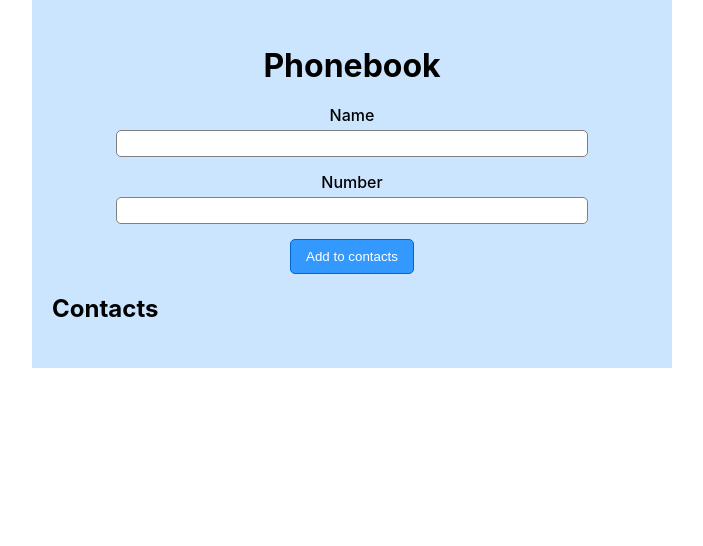
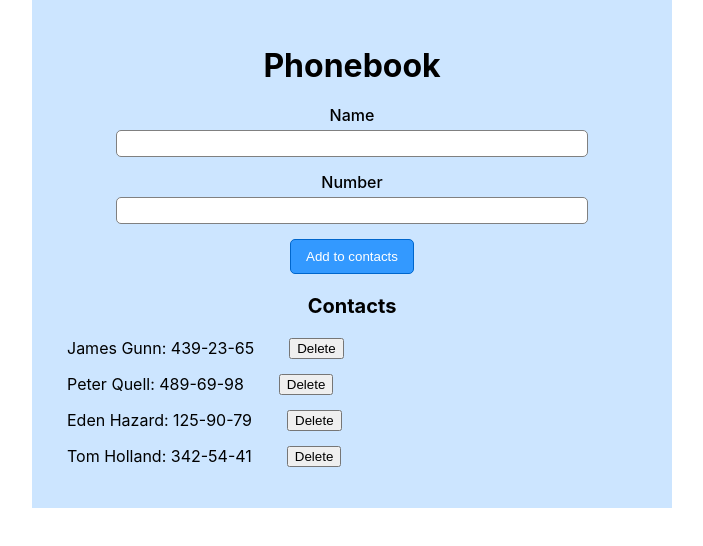
Before and after one commit to IhorShvydkyi/goit-react-hw-06-phonebook, a React (Create React App) app: page / in a window 1280 px wide. Shown: the top 546 px of the page, without its empty margins (288-991 px from the left). Built offline with nearby package versions, Linux system fonts and the light colour scheme.

Commit message:
add styles for container and form

```diff
--- a/src/App.js
+++ b/src/App.js
@@ -1,8 +1,8 @@
 import Container from "./components/Container/Container";
-import { Title } from "./App.styled";
+import { Title, ContactsTitle } from "./App.styled";
 import Form from "./components/Form/Form";
 // import Filter from './components/Filter/Filter'
-// import ContactList from './components/Contacts/ContactList'
+import ContactList from "./components/Contacts/ContactList";
 
 export default function App() {
   return (
@@ -10,9 +10,9 @@ export default function App() {
       <Container>
         <Title>Phonebook</Title>
         <Form />
-        <h2>Contacts</h2>
+        <ContactsTitle>Contacts</ContactsTitle>
         {/* <Filter /> */}
-        {/* <ContactList /> */}
+        <ContactList />
       </Container>
     </>
   );
--- a/src/App.styled.js
+++ b/src/App.styled.js
@@ -4,3 +4,9 @@ export const Title = styled.h1`
   text-align: center;
   margin-bottom: 20px;
 `;
+
+export const ContactsTitle = styled.h1`
+  font-size: 1.25em;
+  text-align: center;
+  margin-bottom: 20px;
+`;
--- a/src/components/Contacts/ContactList.js
+++ b/src/components/Contacts/ContactList.js
@@ -1,5 +1,6 @@
 import { useDispatch, useSelector } from "react-redux";
-import actions from "../../redux/actions";
+import contactsActions from "../../redux/contacts/contacts-actions";
+import { getVisibleContacts } from "../../redux/contacts/contacts-selectors";
 import {
   ContactListStyled,
   ContactItem,
@@ -8,29 +9,18 @@ import {
 } from "./ContactList.styled";
 
 const ContactsList = () => {
+  const contacts = useSelector(getVisibleContacts);
   const dispatch = useDispatch();
-  const contacts = useSelector((state) => state.contacts.items);
-  console.log(contacts);
-
-  // const contacts = useSelector((state) => {
-  // 	const { filter, items } = state.contacts
-  // 	const normalizedFilter = filter.toLowerCase()
-  // 	const filteredContacts = items.filter((item) =>
-  // 		// item.name.toLowerCase().includes(normalizedFilter)
-  // 		console.log('items : ', items)
-  // 	)
-  // 	return filteredContacts
-  // })
-
-  const onDelete = (id) => dispatch(actions.deleteContact(id));
+  const onDelete = (id) => dispatch(contactsActions.deleteContact(id));
 
   return (
     <ContactListStyled>
-      {contacts.map((contact) => (
-        <ContactItem key={contact.id}>
-          <Number>{contact.name}:</Number>
-          <Number>{contact.number}</Number>
-          <DeleteBtn type="button" onClick={() => onDelete(contact.id)}>
+      {contacts.map(({ id, name, number }) => (
+        <ContactItem key={id}>
+          <Number>
+            {name}: {number}
+          </Number>
+          <DeleteBtn type="button" onClick={() => onDelete(id)}>
             Delete
           </DeleteBtn>
         </ContactItem>
--- a/src/redux/contacts/contacts-selectors.js
+++ b/src/redux/contacts/contacts-selectors.js
@@ -1,5 +1,5 @@
-export const getContacts = (state) => state.conatcts.items;
-export const getFilter = (state) => state.conatcts.filter;
+export const getContacts = (state) => state.contacts.items;
+export const getFilter = (state) => state.contacts.filter;
 export const getVisibleContacts = (state) => {
   const contacts = getContacts(state);
   const filter = getFilter(state);
```
Also changed, not shown: src/components/Contacts/ContatctItem.js (deleted, +0 -26 lines), src/components/Contacts/ContatctItem.styled.js (deleted, +0 -14 lines), 1 other file (tests, documents, lock files or other folders).
